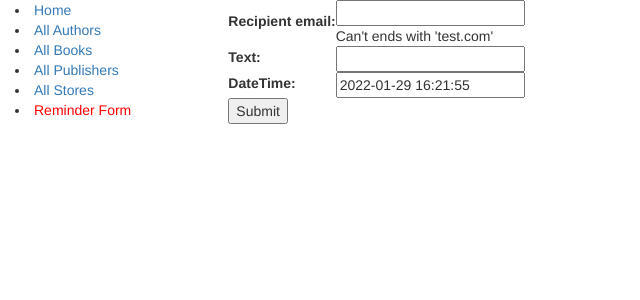
After one commit to KhvPaul/django_hw11, a Django app: page /hw11/reminder/ in a window 1280 px wide. The commit adds this page. Shown: the top 300 px of the page, without its empty margins (0-640 px from the left). Run offline with Django 4.2, Linux system fonts and the light colour scheme; some libraries are stand-ins or nearby versions.

Commit message:
reminder task, form, view added

```diff
--- /dev/null
+++ b/hw11/forms.py
@@ -0,0 +1,23 @@
+from datetime import timedelta
+
+from django import forms
+from django.utils import timezone
+
+
+class ReminderForm(forms.Form):
+    subject = forms.EmailField(label='Recipient email', help_text="Can't ends with 'test.com'")
+    text = forms.CharField(label='Text', max_length=200)
+    date_time = forms.DateTimeField(label='DateTime')
+
+    def clean_date_time(self):
+        date_time = self.cleaned_data.get('date_time') - timedelta(hours=2) + timedelta(milliseconds=1)
+        # print(f'{timezone.now()} > {date_time}', timezone.now() > date_time)
+        # print(f'{date_time} > {timezone.now() + timedelta(days=2)}', date_time > timezone.now() + timedelta(days=2))
+
+        if timezone.now() > date_time:
+            raise forms.ValidationError("now < input")
+
+        if date_time > timezone.now() + timedelta(days=2):
+            raise forms.ValidationError("input < now + 2 days")
+
+        return date_time
--- a/hw11/templates/base_generic.html
+++ b/hw11/templates/base_generic.html
@@ -24,6 +24,7 @@
           <li><a href="{% url 'books' %}">All Books</a></li>
           <li><a href="{% url 'publishers' %}">All Publishers</a></li>
           <li><a href="{% url 'stores' %}">All Stores</a></li>
+          <li><a style="color: red" href="{% url 'reminder-form' %}"> Reminder Form </a></li>
      {% endblock %}
       </div>
         <div class="col-sm-10 ">
--- /dev/null
+++ b/hw11/templates/hw12/reminder_form.html
@@ -0,0 +1,14 @@
+{% extends "base_generic.html" %}
+
+{% block content %}
+    <div class="content">
+        <form action="" method="post">
+            {% csrf_token %}
+            <table>
+                {{ form.as_table }}
+            </table>
+            <input type="submit" value="Submit">
+        </form>
+    </div>
+
+{% endblock %}
--- a/hw11/urls.py
+++ b/hw11/urls.py
@@ -12,5 +12,6 @@ urlpatterns = [
     path('publishers/<int:pk>', views.PublisherDetailView.as_view(), name='publisher-detail'),
     path('stores/', views.StoreListView.as_view(), name='stores'),
     path('stores/<int:pk>', views.StoreDetailView.as_view(), name='store-detail'),
+    path('reminder/', views.reminderForm, name='reminder-form'),
 
 ]
--- a/hw11/views.py
+++ b/hw11/views.py
@@ -1,10 +1,13 @@
 from abc import ABC
+from datetime import datetime, timedelta
 
 from django.db.models import Avg, Count, Func
-from django.shortcuts import render
+from django.shortcuts import redirect, render
 from django.views import generic
 
+from .forms import ReminderForm
 from .models import Author, Book, Publisher, Store
+from .tasks.reminder_task import reminder
 
 
 def index(request):
@@ -59,3 +62,22 @@ class StoreListView(generic.ListView):
 
 class StoreDetailView(generic.DetailView):
     queryset = Store.objects.all().prefetch_related('books')
+
+
+def reminderForm(request):
+    if request.method == "POST":
+        form = ReminderForm(request.POST)
+        if form.is_valid():
+            # result = f'Successfully added reminder on {form.cleaned_data["date_time"]}'
+            reminder.apply_async((form.cleaned_data['subject'],
+                                  form.cleaned_data['date_time'],
+                                  form.cleaned_data['text'],
+                                  ), eta=form.cleaned_data['date_time'])
+            return redirect("reminder-form")
+    else:
+        form = ReminderForm(initial={
+            'date_time': f'{(datetime.now() + timedelta(hours=2)).strftime("%Y-%m-%d %H:%M:%S")}'
+        })
+    return render(request, 'hw12/reminder_form.html', {
+        'form': form,
+    })
--- a/hw11_core/settings.py
+++ b/hw11_core/settings.py
@@ -150,3 +150,5 @@ DEFAULT_AUTO_FIELD = 'django.db.models.BigAutoField'
 # FIXTURE_DIRS = (
 #     os.path.join(BASE_DIR, 'hw11/fixtures'),
 # )
+
+EMAIL_BACKEND = "django.core.mail.backends.console.EmailBackend"
--- a/tasks.py
+++ b/tasks.py
@@ -1,7 +1,12 @@
+import os
+
 from celery import Celery
 
 app = Celery('tasks', broker='pyamqp://guest@localhost//')
 
+
 @app.task
 def add(x, y):
+    # print('SUCCESS')
+    os.system('python manage.py runserver')
     return x + y
```
Also changed, not shown: hw11/tasks/reminder_task.py (added, +15 -0 lines), requirements.txt (+9 -1 lines).
